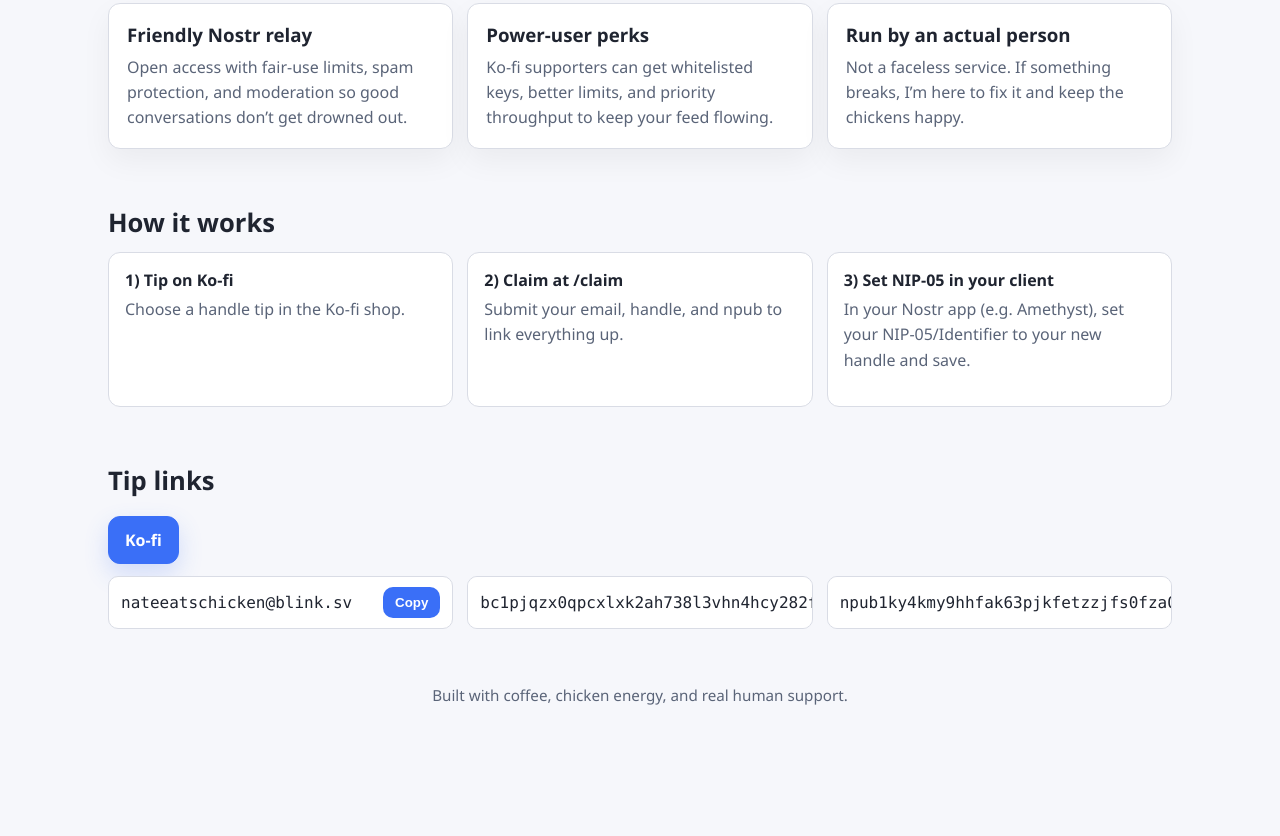
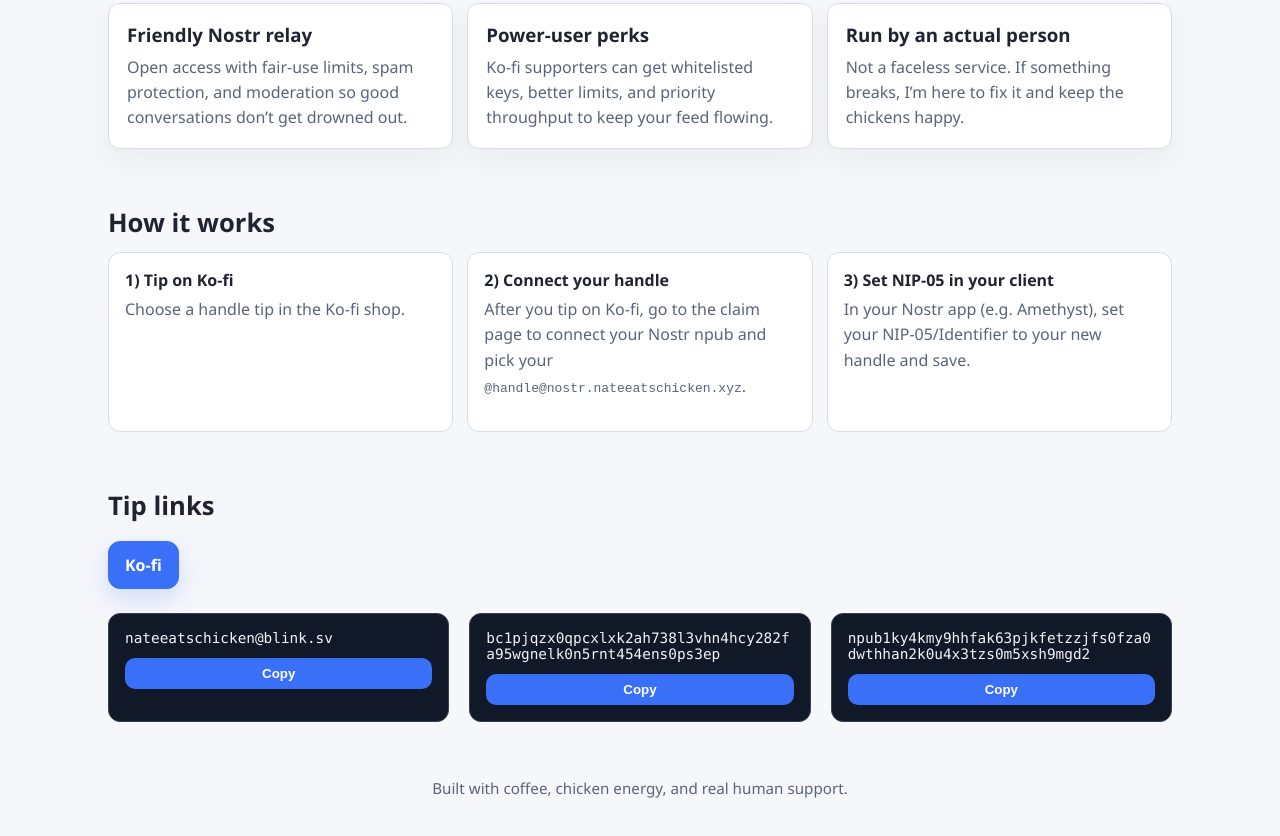
Before and after one commit to tn9ae/nostr-nateeatschicken, a plain HTML site: page site/index.html in a window 1280 px wide. Shown: the part 474-1310 px from the top of the page. Before the commit the page ends 1217 px from the top, so only its background shows below. Drawn offline with Linux system fonts and the light colour scheme.

Commit message:
Tidy homepage claim link and tip layout

```diff
--- a/site/index.html
+++ b/site/index.html
@@ -170,6 +170,42 @@
       font-weight: 600;
       flex-shrink: 0;
     }
+    .tip-grid {
+      display: grid;
+      grid-template-columns: minmax(0, 1fr);
+      gap: 1.25rem;
+      margin-top: 1.5rem;
+    }
+    @media (min-width: 768px) {
+      .tip-grid {
+        grid-template-columns: repeat(3, minmax(0, 1fr));
+      }
+    }
+    .tip-card {
+      border-radius: 0.75rem;
+      padding: 1rem;
+      background: #111827;
+      border: 1px solid #374151;
+    }
+    .tip-card code {
+      display: block;
+      margin-bottom: 0.75rem;
+      font-size: 0.9rem;
+      white-space: normal;
+      word-break: break-all;
+      font-family: "SFMono-Regular", Menlo, Monaco, Consolas, "Liberation Mono", "Courier New", monospace;
+      color: #f3f4f6;
+    }
+    .tip-card button {
+      border: none;
+      background: var(--accent);
+      color: #fff;
+      border-radius: 10px;
+      padding: 8px 12px;
+      cursor: pointer;
+      font-weight: 600;
+      width: 100%;
+    }
     footer {
       text-align: center;
       padding: 28px 0 38px;
@@ -186,7 +222,7 @@
         <a href="/">Home</a>
         <a href="/support.html">Support / Tips</a>
         <a href="/tools.html">Tools I Use</a>
-        <a href="/claim">Claim handle</a>
+        <a href="/claim.html">Claim handle</a>
       </nav>
       <div class="pill">
         <span id="relay-url">wss://relay.nateeatschicken.xyz</span>
@@ -205,7 +241,7 @@
       </p>
       <div class="hero-actions">
         <a class="btn primary" href="https://ko-fi.com/nateeatschicken">Tip &amp; get a handle on Ko-fi</a>
-        <a class="btn" href="/claim">Already tipped? Claim your handle</a>
+        <a class="btn" href="/claim.html">Already tipped? Claim your handle</a>
       </div>
     </section>
 
@@ -235,8 +271,11 @@
           <p class="lead">Choose a handle tip in the Ko-fi shop.</p>
         </div>
         <div class="step">
-          <strong>2) Claim at /claim</strong>
-          <p class="lead">Submit your email, handle, and npub to link everything up.</p>
+          <strong>2) Connect your handle</strong>
+          <p class="lead">
+            After you tip on Ko-fi, go to the <a href="/claim.html">claim page</a> to connect your Nostr npub and pick your
+            <code>@handle@nostr.nateeatschicken.xyz</code>.
+          </p>
         </div>
         <div class="step">
           <strong>3) Set NIP-05 in your client</strong>
@@ -250,16 +289,16 @@
       <div class="hero-actions" style="justify-content: flex-start;">
         <a class="btn primary" href="https://ko-fi.com/nateeatschicken">Ko-fi</a>
       </div>
-      <div class="cards" style="margin-top: 12px;">
-        <div class="tip-row">
+      <div class="tip-grid">
+        <div class="tip-card">
           <code id="lightning-address">nateeatschicken@blink.sv</code>
           <button type="button" data-copy-target="lightning-address">Copy</button>
         </div>
-        <div class="tip-row">
+        <div class="tip-card">
           <code id="btc-address">bc1pjqzx0qpcxlxk2ah738l3vhn4hcy282fa95wgnelk0n5rnt454ens0ps3ep</code>
           <button type="button" data-copy-target="btc-address">Copy</button>
         </div>
-        <div class="tip-row">
+        <div class="tip-card">
           <code id="npub-address">npub1ky4kmy9hhfak63pjkfetzzjfs0fza0dwthhan2k0u4x3tzs0m5xsh9mgd2</code>
           <button type="button" data-copy-target="npub-address">Copy</button>
         </div>
```
